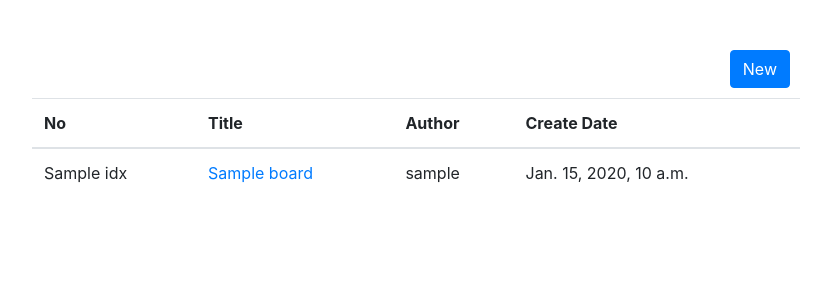
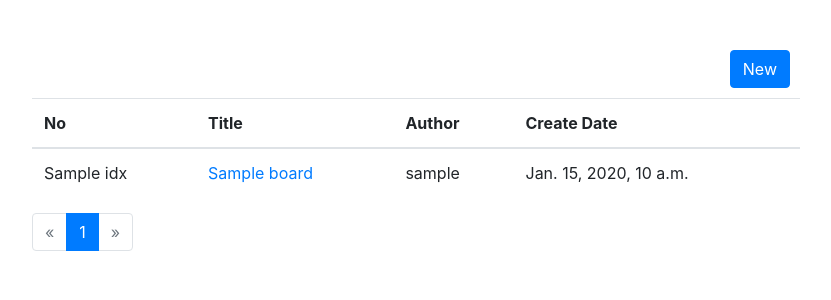
Before and after one commit to rakjido/Django-Blog, a Django app: template blog/board/templates/board/list.html in a window 1280 px wide. Shown: the top 300 px of the page, without its empty margins (224-1055 px from the left). Run offline with Django 3.2, Linux system fonts and the light colour scheme; the template is opened without the code that fills it: most values are stand-ins (such as "Sample title", 1, 10 or a date in 2020).

Commit message:
[ENH] pagination

```diff
--- a/blog/board/models.py
+++ b/blog/board/models.py
@@ -1,4 +1,5 @@
 from django.db import models
+from django.urls import reverse
 from django.contrib.auth.models import User
 
 
@@ -17,5 +18,8 @@ class Board(models.Model):
     class Meta:
         ordering = ("-create_date",)
 
+    def get_absolute_url(self):
+        return reverse("board_get", kwargs={"pk": self.idx})
+
     def __str__(self):
         return self.title
--- a/blog/board/templates/board/list.html
+++ b/blog/board/templates/board/list.html
@@ -24,4 +24,52 @@
                 </tr>
             {% endfor %}
         </table>
+
+
+<nav aria-label="Page navigation example">
+  <ul class="pagination">
+  {% if board_list.has_previous %}
+    <li class="page-item">
+      <a class="page-link" href="?page={{ board_list.previous_page_number }}" aria-label="Previous">
+        <span aria-hidden="true">&laquo;</span>
+        <span class="sr-only">Previous</span>
+      </a>
+    </li>
+  {% else %}
+    <li class="page-item disabled">
+      <a class="page-link" href="#" aria-label="Previous">
+        <span aria-hidden="true">&laquo;</span>
+        <span class="sr-only">Previous</span>
+      </a>
+    </li>
+  {% endif %}
+  {% for i in board_list.paginator.page_range %}
+    {% if board_list.number == i %}
+        <li class="page-item active"><a class="page-link" href="#">{{ i }}<span class="sr-only">(current)</span></a></li>
+    {% elif i > board_list.number|add:'-3' and i < board_list.number|add:'3' %}
+        <li class="page-item"><a class="page-link" href="?page={{ i }}">{{ i }}</a></li>
+    {% endif %}
+  {% endfor %}
+  {% if board_list.has_next %}
+      <li class="page-item">
+      <a class="page-link" href="?page={{ board_list.next_page_number }}" aria-label="Next">
+        <span aria-hidden="true">&raquo;</span>
+        <span class="sr-only">Next</span>
+      </a>
+    </li>
+  {% else %}
+      <li class="page-item disabled">
+      <a class="page-link" href="#" aria-label="Next">
+        <span aria-hidden="true">&raquo;</span>
+        <span class="sr-only">Next</span>
+      </a>
+    </li>
+  {% endif %}
+
+  </ul>
+</nav>
+
+
+
+
 {% endblock %}
```
Also changed, not shown: blog/board/views.py (+11 -2 lines).
